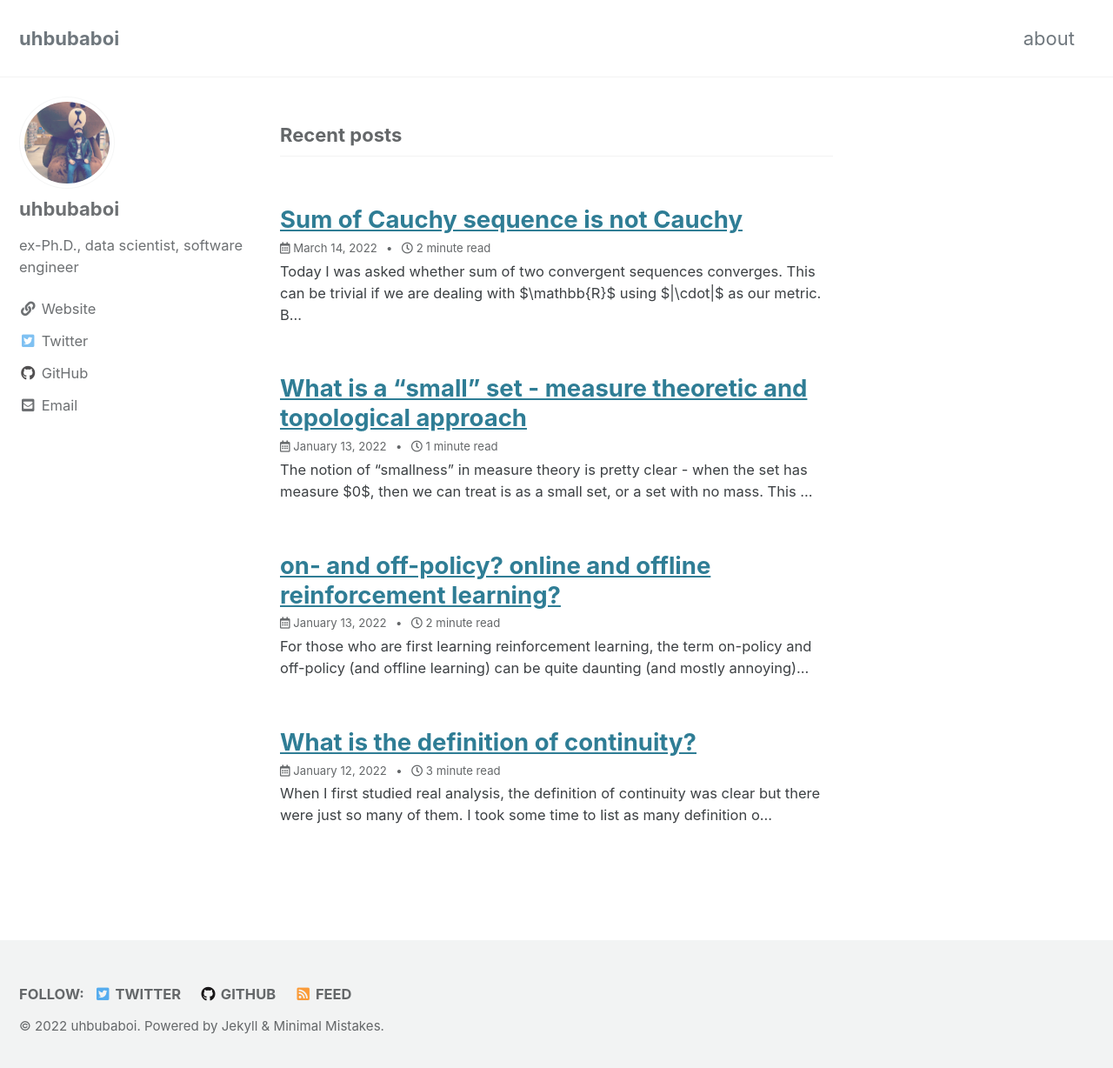
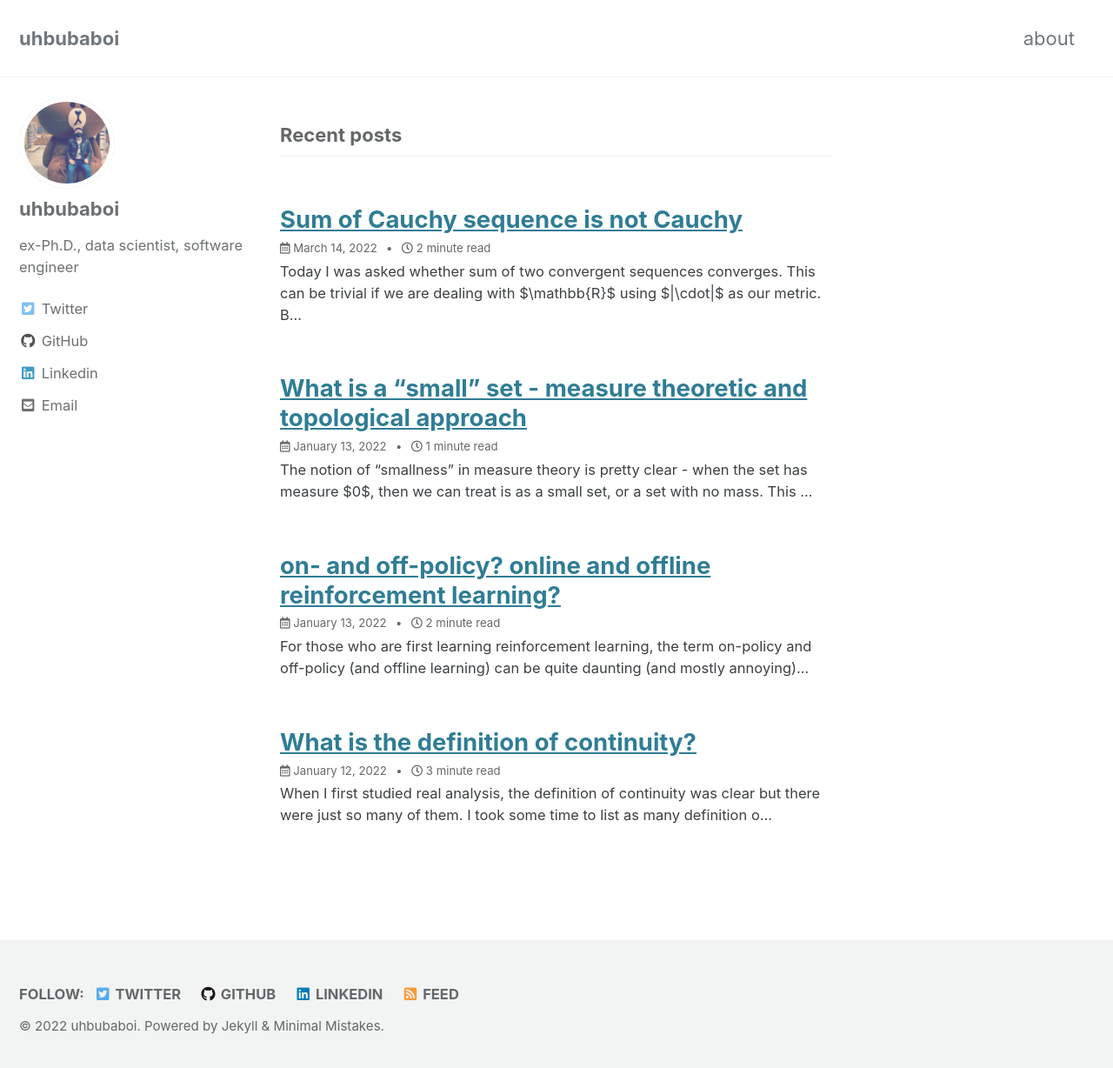
Before and after one commit to uhbubaboi/uhbubaboi.github.io, a Jekyll site: the page built from index.md, in a window 1280 px wide and 1236 px high. Shown: the top 1228 px of the window at 87% size. Built offline with Jekyll 4.4.1, drawn with Linux system fonts in a browser that asks for light colours; cached includes are drawn as plain includes.

Commit message:
added linkedin profile

```diff
--- a/_config.yml
+++ b/_config.yml
@@ -88,15 +88,19 @@ author:
   location         :
   email            : "uhbuba.collector@gmail.com"
   links:
-    - label: "Website"
-      icon: "fas fa-fw fa-link"
-      url: "https://uhbubaboi.github.io"
+    #- label: "Website"
+    #  icon: "fas fa-fw fa-link"
+    #  url: "https://uhbubaboi.github.io"
     - label: "Twitter"
       icon: "fab fa-fw fa-twitter-square"
       url: "https://twitter.com/uhbubaboi"
     - label: "GitHub"
       icon: "fab fa-fw fa-github"
       url: "https://github.com/uhbubaboi"
+    - label: "Linkedin"
+      icon: "fab fa-fw fa-linkedin"
+      url: "https://www.linkedin.com/in/jae-won-choi-746003232/"
+
 
 # Site Footer
 footer:
@@ -107,7 +111,9 @@ footer:
     - label: "GitHub"
       icon: "fab fa-fw fa-github"
       url: "https://github.com/uhbubaboi"
-
+    - label: "Linkedin"
+      icon: "fab fa-fw fa-linkedin"
+      url: "https://www.linkedin.com/in/jae-won-choi-746003232/"
 
 # Reading Files
 include:
```
